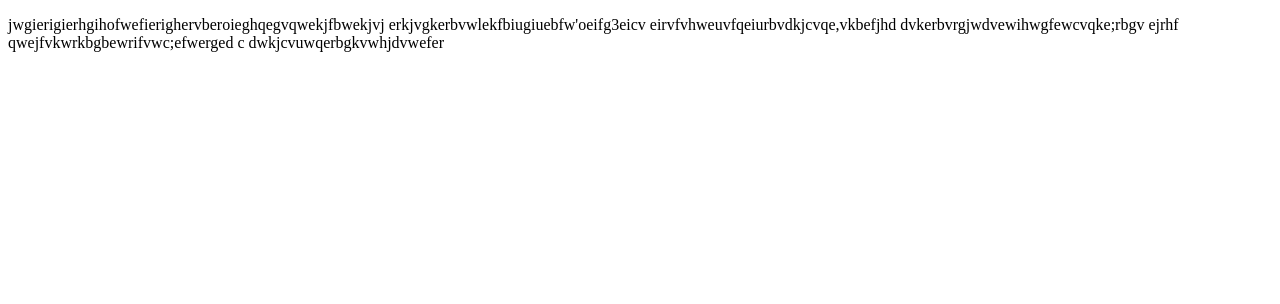
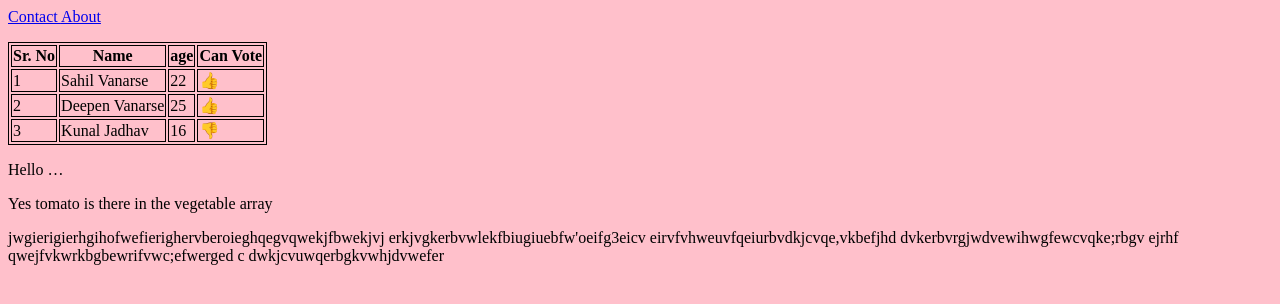
Before and after one commit to sahil-vanarse/Django-Tutorial, a Django app: page / in a window 1280 px wide. Shown: the top 304 px of the page. Run offline with Django 5.2, Linux system fonts and the light colour scheme.

Commit message:
Template Engine

```diff
--- a/core/core/urls.py
+++ b/core/core/urls.py
@@ -22,5 +22,7 @@ from home.views import *
 urlpatterns = [
     path('', home, name = "home"),
     path('success_page/', success_page, name = "success_page"),
+    path('contact/', contact, name = "contact"),
+    path('about/', about, name = "about"),
     path('admin/', admin.site.urls),
 ]
--- /dev/null
+++ b/core/home/templates/base.html
@@ -0,0 +1,24 @@
+<!DOCTYPE html>
+<html lang="en">
+<head>
+    <meta charset="UTF-8">
+    <meta name="viewport" content="width=device-width, initial-scale=1.0">
+    <title>{{page}}</title>
+    <style>
+        table, th, td {
+            border: 1px solid black;
+          }
+
+          body {
+            background-color: pink;
+        }
+    </style>
+</head>
+<body>
+
+    {% block start %}
+
+    {% endblock %}
+
+</body>
+</html>
--- a/core/home/templates/index.html
+++ b/core/home/templates/index.html
@@ -1,13 +1,46 @@
-<!DOCTYPE html>
-<html lang="en">
-<head>
-    <meta charset="UTF-8">
-    <meta name="viewport" content="width=device-width, initial-scale=1.0">
-    <title>Document</title>
-</head>
-<body>
+    {% extends "base.html" %}
+
+    {% block start %}
+
+
+    <a href = "/contact"> Contact </a>
+    <a href = "/about"> About </a>
+
+
+    <p><table>
+        <tr>
+        <th>Sr. No</th>
+          <th>Name</th>
+          <th>age</th>
+          <th>Can Vote</th>
+        </tr>
+        {% for p in people %}
+        <tr>
+          <td>{{forloop.counter}}</td>
+          <td>{{p.name}}</td>
+          <td>{{p.age}}</td>
+          <td>
+            {% if p.age > 17 %}
+                👍
+            {% else %}
+            👎
+            {% endif %}
+          </td>
+        </tr>
+        {% endfor %}
+      </table></p>
+
+      <p>{{text|truncatechars:7}}</p>
+
+      <p>
+        {% if 'tomato' in vegetables %}
+        <p> Yes tomato is there in the vegetable array</p>
+        {% else %}
+        <p> tomato is not there in the vegetable array</p>
+        {% endif %}
+      </p>
+
     <p>jwgierigierhgihofwefierighervberoieghqegvqwekjfbwekjvj erkjvgkerbvwlekfbiugiuebfw'oeifg3eicv eirvfvhweuvfqeiurbvdkjcvqe,vkbefjhd dvkerbvrgjwdvewihwgfewcvqke;rbgv ejrhf qwejfvkwrkbgbewrifvwc;efwerged c dwkjcvuwqerbgkvwhjdvwefer
     </p>
 
-</body>
-</html>
+    {% endblock %}
--- a/core/home/views.py
+++ b/core/home/views.py
@@ -2,7 +2,25 @@ from django.shortcuts import render
 from django.http import HttpResponse
 
 def home(request):
-    return render(request, 'index.html')
+    people = [
+        {'name' : 'Sahil Vanarse', 'age' : 22},
+        {'name' : 'Deepen Vanarse', 'age' : 25},
+        {'name' : 'Kunal Jadhav', 'age' : 16},
+    ]
+
+    text = "Hello Guys I m Learning Django and it is intresting"
+
+    vegetables = ['tomato', 'cucumber', 'cabbage']
+    return render(request, 'index.html', context = {'page' : 'Django','people' : people, 'text' : text, 'vegetables' : vegetables})
 
 def success_page(request):
     return HttpResponse("Hey this is a response page")
+
+def about(request):
+    context = {'page' : 'About'}
+    return render(request, 'about.html', context)
+
+
+def contact(request):
+    context = {'page' : 'Contact'}
+    return render(request, 'contact.html', context)
```
Also changed, not shown: core/home/templates/about.html (added, +8 -0 lines), core/home/templates/contact.html (added, +8 -0 lines).
